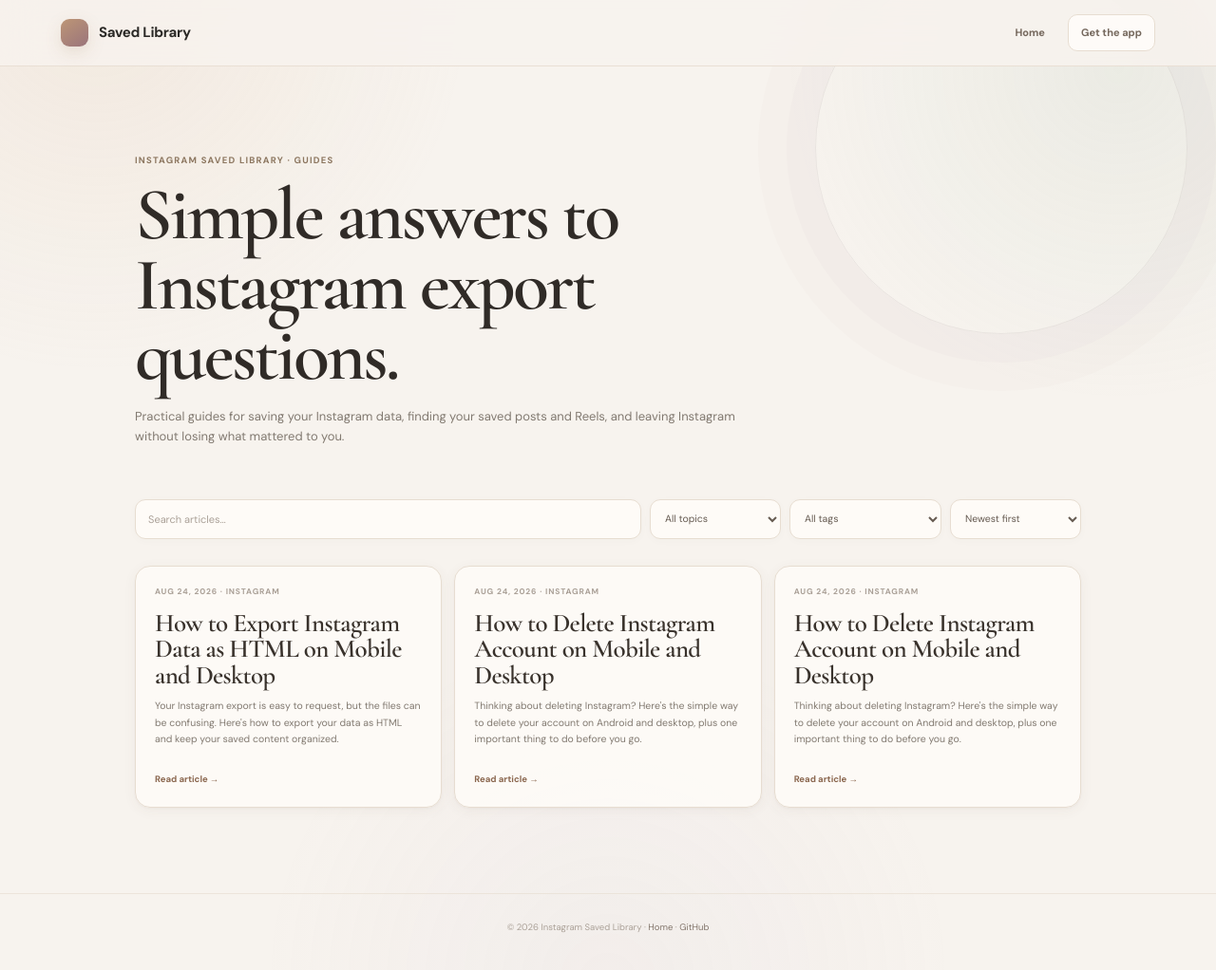
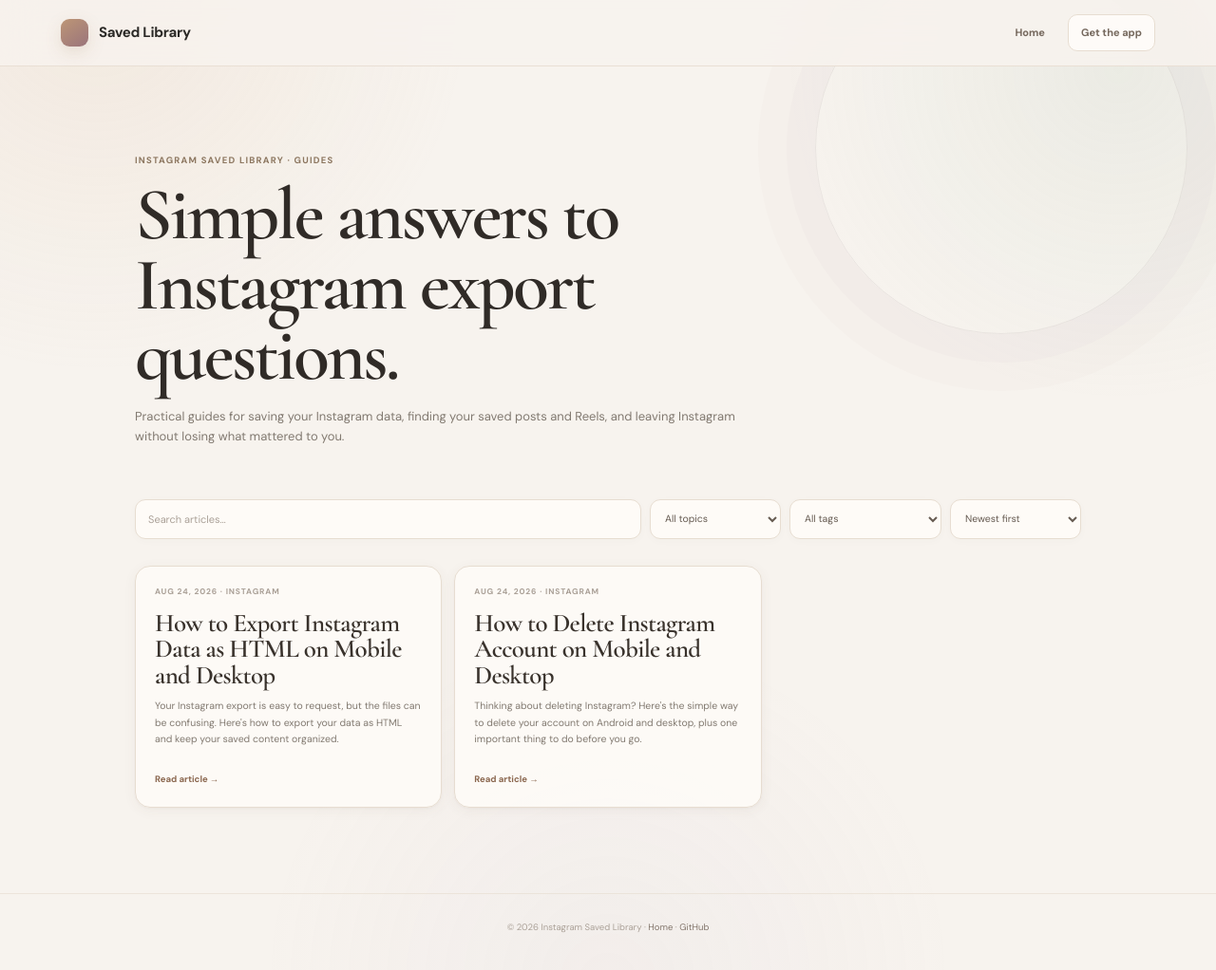
Before and after one commit to sthakur369/instagram-saved-library-site, a Jekyll site: the page built from blog/index.html, in a window 1280 px wide and 1034 px high. Shown: the top 1022 px of the window at 95% size. Built offline with Jekyll 4.4.1, drawn with Linux system fonts in a browser that asks for light colours; some of the changed lines change nothing that is shown.

Commit message:
updating posts

```diff
--- a/_posts/2026-08-24-how-to-delete-instagram-account-mobile-desktop-updated.md
+++ /dev/null
@@ -1,149 +0,0 @@
----
-layout: post
-title: "How to Delete Instagram Account on Mobile and Desktop"
-description: "Thinking about deleting Instagram? Here's the simple way to delete your account on Android and desktop, plus one important thing to do before you go."
-categories: [Instagram]
-tags: [delete-instagram, instagram-account, instagram-guide]
-author: Shubham Thakur
-permalink: /blog/how-to-delete-instagram-account-mobile-desktop-updated/
----
-
-Thinking about deleting Instagram?
-
-The actual button is easy to find. The part people forget is everything they saved there.
-
-**If you want to keep your Instagram data, export it before deleting the account.**
-
-> **One simple rule: export first, delete second.**
-
-## Before you delete
-
-If you have saved posts, Reels or anything else you care about, make your export first.
-
-For your saved content, choose **HTML** and include **Saved** in the information you export.
-
-[Read: How to export Instagram data as HTML →](../how-to-export-instagram-data-html-mobile-desktop/)
-
-Once the export is ready, [Instagram Saved Library](https://github.com/sthakur369/instagram-saved-library-app) can turn the saved data into a visual, searchable library on your computer.
-
----
-
-## See the steps in action
-
-Here's a quick walkthrough showing where to find Instagram's account deletion option.
-
-<div class="post-video">
-  <video controls playsinline preload="metadata">
-    <source src="{{ '/assets/videos/delete-instagram.mp4' | relative_url }}" type="video/mp4">
-    Your browser does not support the video tag.
-  </video>
-  <p class="post-video-caption">Quick walkthrough: where to find Instagram's account deletion option.</p>
-</div>
-
-# Delete Instagram on Android
-
-Instagram keeps the deletion option inside **Account Center**.
-
-The path is:
-
-**Profile picture → three lines → Account Center → Manage accounts → your Instagram account → Manage → Deactivation or delete**
-
-Then choose **Delete** and **Continue**.
-
-### Here it is step by step
-
-Open Instagram and tap your **profile picture** in the bottom-right corner.
-
-Tap the **three lines** in the top-right.
-
-Open **Account Center**.
-
-At the bottom, tap **Manage accounts**.
-
-Choose the Instagram account you want to remove, then tap **Manage**.
-
-Tap **Deactivation or delete**.
-
-Choose **Delete**, then tap **Continue**.
-
-Instagram will take you through the final confirmation screens.
-
-> **Quick check:** If you only want a break, choose **Deactivate** instead. Delete is the permanent option.
-
----
-
-# Delete Instagram on desktop
-
-You can do the same thing from Instagram.com.
-
-The path is:
-
-**Settings → Account Center → Manage accounts → your Instagram account → Manage → Deactivation or delete**
-
-Then choose **Delete** and **Continue**.
-
-### On your computer
-
-Open [Instagram.com](https://www.instagram.com/) and sign in.
-
-Open **Settings**.
-
-Open **Account Center**.
-
-Click **Manage accounts**.
-
-Select the Instagram account you want to remove and click **Manage**.
-
-Click **Deactivation or delete**.
-
-Choose **Delete**, then click **Continue**.
-
-Finish the confirmation steps shown by Instagram.
-
----
-
-## Delete or deactivate?
-
-Think of it this way:
-
-| You want to... | Choose |
-|---|---|
-| Take a break | **Deactivate** |
-| Leave Instagram permanently | **Delete** |
-
-Not sure yet?
-
-**Export your data first. You can decide what to do with the account afterwards.**
-
----
-
-## The part I cared about: my saved posts
-
-This is where I ran into the problem that led to this little project.
-
-I had years of saved posts and Reels. Instagram let me export my data, but the result wasn't a nice library I could browse. It was mostly files, HTML and links.
-
-So I made a small tool for myself.
-
-**Instagram Saved Library** takes the saved information from the export and turns it into a private, searchable visual library that stays on your computer.
-
-[**See the app on GitHub →**](https://github.com/sthakur369/instagram-saved-library-app)
-
-No big product pitch. It just solved a problem I actually had.
-
----
-
-## Before you press Delete
-
-☐ Export the data you want to keep
-☐ Make sure the download is ready
-☐ Check your saved content
-☐ Choose **Deactivate** or **Delete**
-☐ Then delete the account
-
-> **A few minutes of checking now can save a lot of “I wish I had kept that.”**
-
-### Official Instagram help
-
-- [Permanently delete or deactivate your Instagram account](https://www.facebook.com/help/139886812848894/)
-- [Review and export a copy of your information](https://www.facebook.com/help/181231772500920)
--- a/_posts/2026-08-24-how-to-delete-instagram-account-mobile-desktop.md
+++ b/_posts/2026-08-24-how-to-delete-instagram-account-mobile-desktop.md
@@ -5,7 +5,7 @@ description: "Thinking about deleting Instagram? Here's the simple way to delete
 categories: [Instagram]
 tags: [delete-instagram, instagram-account, instagram-guide]
 author: Shubham Thakur
-permalink: /blog/how-to-delete-instagram-account-mobile-desktop/
+permalink: /blog/how-to-delete-instagram-account-mobile-desktop-updated/
 ---
 
 Thinking about deleting Instagram?
@@ -27,6 +27,18 @@ For your saved content, choose **HTML** and include **Saved** in the information
 Once the export is ready, [Instagram Saved Library](https://github.com/sthakur369/instagram-saved-library-app) can turn the saved data into a visual, searchable library on your computer.
 
 ---
+
+## See the steps in action
+
+Here's a quick walkthrough showing where to find Instagram's account deletion option.
+
+<div class="post-video">
+  <video controls playsinline preload="metadata">
+    <source src="{{ '/assets/videos/delete-instagram.mp4' | relative_url }}" type="video/mp4">
+    Your browser does not support the video tag.
+  </video>
+  <p class="post-video-caption">Quick walkthrough: where to find Instagram's account deletion option.</p>
+</div>
 
 # Delete Instagram on Android
 
```
